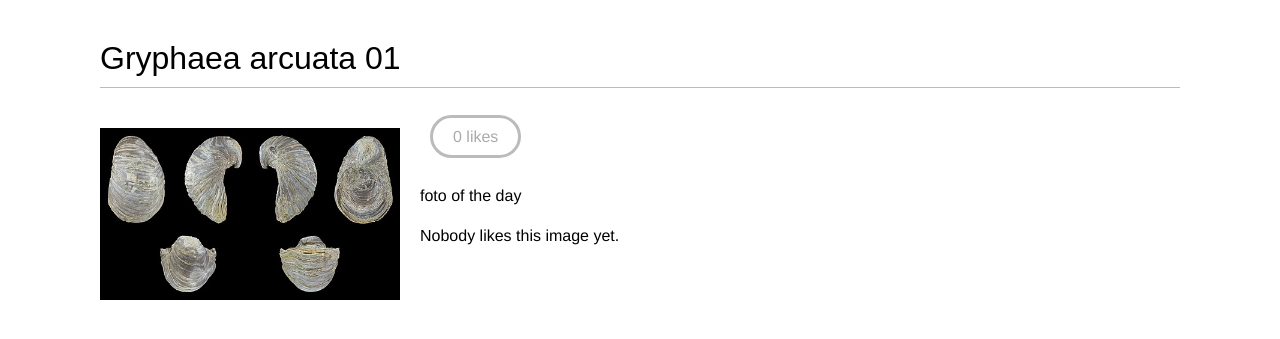
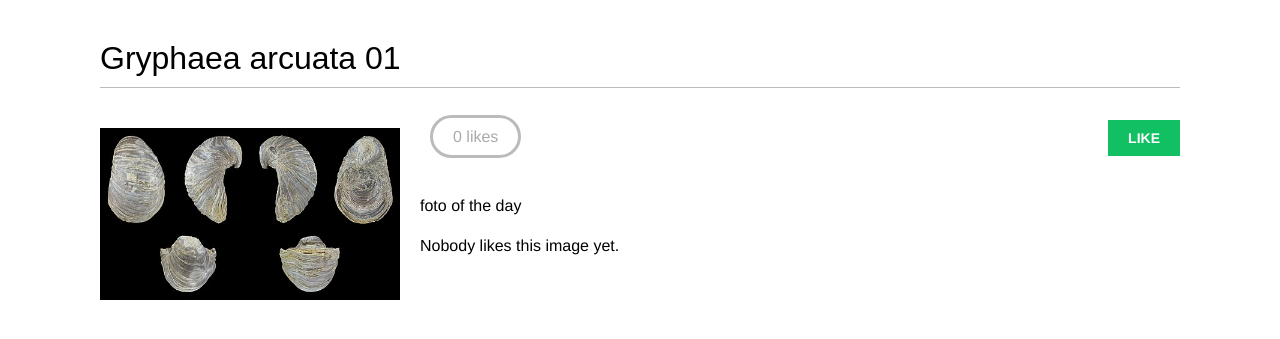
Before and after one commit to alaeddinem2/django4ExSocialMedia, a Django app: page /images/detail/3/gryphaea-arcuata-01/ in a window 1280 px wide. Shown: the part 47-386 px from the top of the page. Run offline with Django 4.2, Linux system fonts and the light colour scheme; data comes from the database, SQL or seed files in the repository; both versions use the stored data as it was after the commit; some libraries are stand-ins or nearby versions; some web fonts are replaced.

Commit message:
add like-unlike

```diff
--- a/account/templates/base.html
+++ b/account/templates/base.html
@@ -44,5 +44,14 @@
 {% block content %}
 {% endblock %}
 </div>
+<script src="//cdn.jsdelivr.net/npm/js-cookie@3.0.1/dist/js.cookie.min.js"></script>
+  <script>
+    const csrftoken = Cookies.get('csrftoken');
+    document.addEventListener('DOMContentLoaded', (event) => {
+      // DOM loaded
+      {% block domready %}
+      {% endblock %}
+    })
+  </script>
 </body>
 </html>
--- a/images/templates/images/image/detail.html
+++ b/images/templates/images/image/detail.html
@@ -11,7 +11,18 @@
   {% with total_likes=image.users_like.count users_like=image.users_like.all %}
     <div class="image-info">
       <div>
-        <span class="count">{{ total_likes }} like{{ total_likes|pluralize }}</span>
+        <span class="count">
+          <span class="total">{{ total_likes }}</span>
+          like{{ total_likes|pluralize }}
+        </span>
+        <a href="#" data-id="{{ image.id }}" data-action="{% if request.user in users_like %}un{% endif %}like"
+    class="like button">
+          {% if request.user not in users_like %}
+            Like
+          {% else %}
+            Unlike
+          {% endif %}
+        </a>
       </div>
       {{ image.description|linebreaks }}
     </div>
@@ -27,4 +38,47 @@
       {% endfor %}
     </div>
   {% endwith %}
+
+
 {% endblock %}
+
+{% block domready %}
+  const url = '{% url "images:like" %}';
+  var options = {
+    method: 'POST',
+    headers: {'X-CSRFToken': csrftoken},
+    mode: 'same-origin'
+  }
+
+  document.querySelector('a.like')
+          .addEventListener('click', function(e){
+    e.preventDefault();
+    var likeButton = this;
+
+    // add request body
+    var formData = new FormData();
+    formData.append('id', likeButton.dataset.id);
+    formData.append('action', likeButton.dataset.action);
+    options['body'] = formData;
+
+    // send HTTP request
+    fetch(url, options)
+    .then(response => response.json())
+    .then(data => {
+      if (data['status'] === 'ok')
+      {
+        var previousAction = likeButton.dataset.action;
+
+        // toggle button text and data-action
+        var action = previousAction === 'like' ? 'unlike' : 'like';
+        likeButton.dataset.action = action;
+        likeButton.innerHTML = action;
+
+        // update like count
+        var likeCount = document.querySelector('span.count .total');
+        var totalLikes = parseInt(likeCount.innerHTML);
+        likeCount.innerHTML = previousAction === 'like' ? totalLikes + 1 : totalLikes - 1;
+      }
+    })
+  });
+{% endblock %}
--- a/images/urls.py
+++ b/images/urls.py
@@ -6,4 +6,5 @@ app_name = 'images'
 urlpatterns = [
     path('create/',views.image_create,name='create'),
     path('detail/<int:id>/<slug:slug>/',views.image_detail,name='detail'),
+    path('like/', views.image_like, name='like'),
 ]
--- a/images/views.py
+++ b/images/views.py
@@ -3,6 +3,8 @@ from django.contrib.auth.decorators import login_required
 from django.contrib import messages
 from .forms import ImageCreateForm
 from django.shortcuts import get_object_or_404
+from django.http import JsonResponse
+from django.views.decorators.http import require_POST
 from .models import Image
 # Create your views here.
 
@@ -37,3 +39,21 @@ def image_detail (request,id,slug):
     image = get_object_or_404(Image, id=id, slug=slug)
     return render(request, 'images/image/detail.html',
                   {'section':'images','image':image})
+
+
+@login_required
+@require_POST
+def image_like(request):
+    image_id = request.POST.get('id')
+    action = request.POST.get('action')
+    if image_id and action:
+        try:
+            image = Image.objects.get(id=image_id)
+            if action == 'like':
+                image.users_like.add(request.user)
+            else:
+                image.users_like.remove(request.user)
+            return JsonResponse({'status':'ok'})
+        except Image.DoesNotExist:
+            pass
+        return JsonResponse({'status':'error'})
```
Also changed, not shown: db.sqlite3, media/images/2024/03/14/amazoncom-spend-less-smile-more.jpg (added), media/images/2024/03/14/amazoncom-spend-less-smile-more.jpg.300x0_q85.jpg (added).
